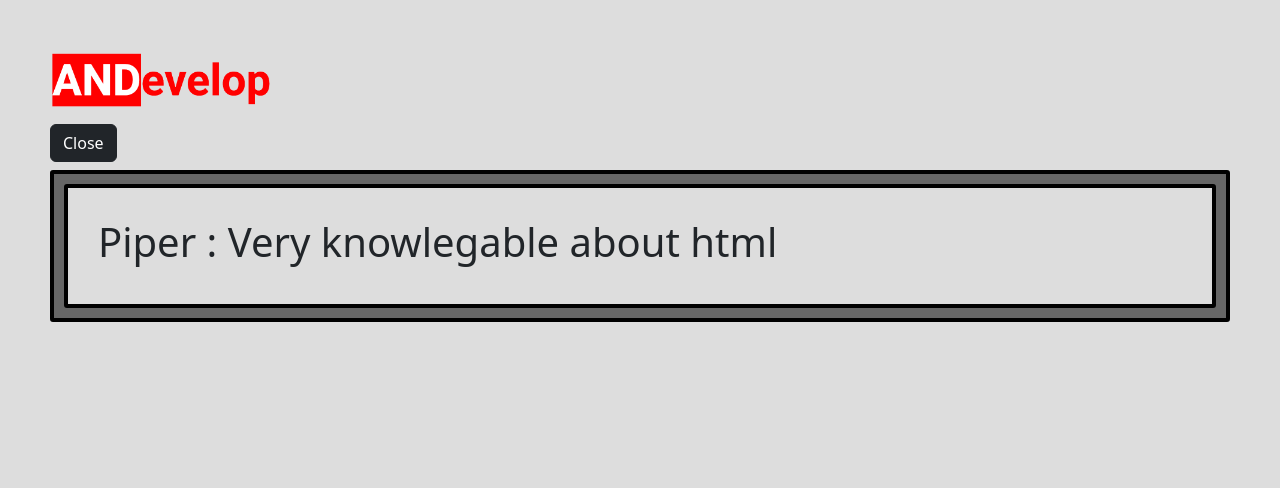
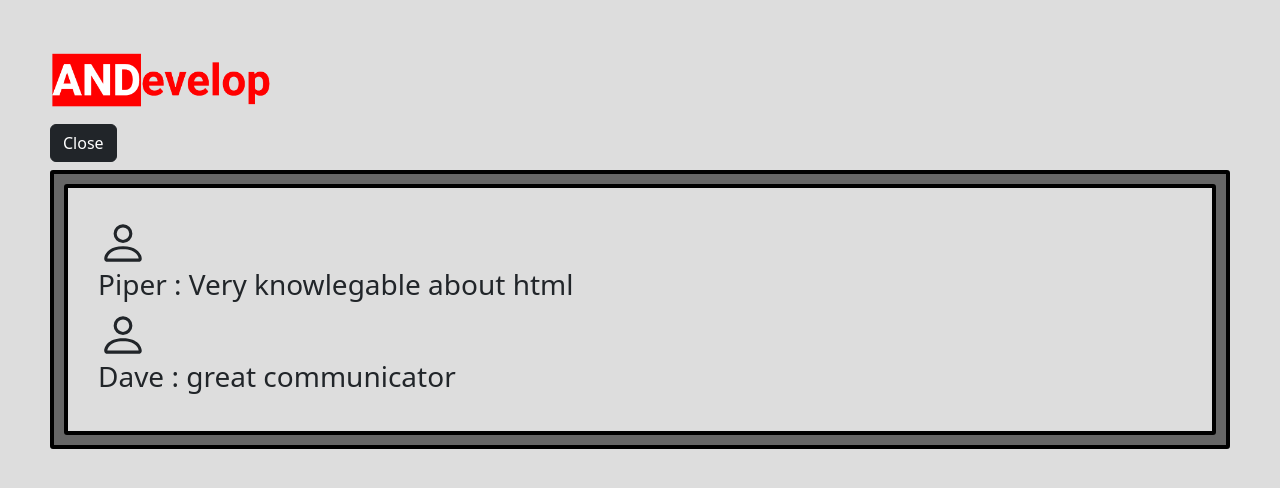
Before and after one commit to 1upskillsystems/ANDevelop, a React (Create React App) app in the folder client/: page /IndividualFeedback in a window 1280 px wide. Shown: the top 488 px of the page. Built offline with nearby package versions, Linux system fonts and the light colour scheme; no server answers.

Commit message:
Individual feedback styling

```diff
--- a/client/src/components/individualFeedback.js
+++ b/client/src/components/individualFeedback.js
@@ -2,6 +2,7 @@ import React from "react";
 import { NavLink } from "react-router-dom";
 import Button from "react-bootstrap/Button";
 import PageContainer from "./PageContainer";
+import { Person } from "react-bootstrap-icons";
 
 const users = [
     {
@@ -35,7 +36,10 @@ function IndividualFeedback() {
   return (
     <PageContainer buttonText="Close" buttonTo="/ReviewTool">
       <section>
-        <h1> {users[0].first_name}: {users[0].reviews} </h1>
+
+        <Person size={50}/> <h3> {users[0].first_name}: {users[0].reviews} </h3>
+
+        <Person size={50}/> <h3> {users[1].first_name}: {users[1].reviews} </h3>
       </section>
     </PageContainer>
   );
```
